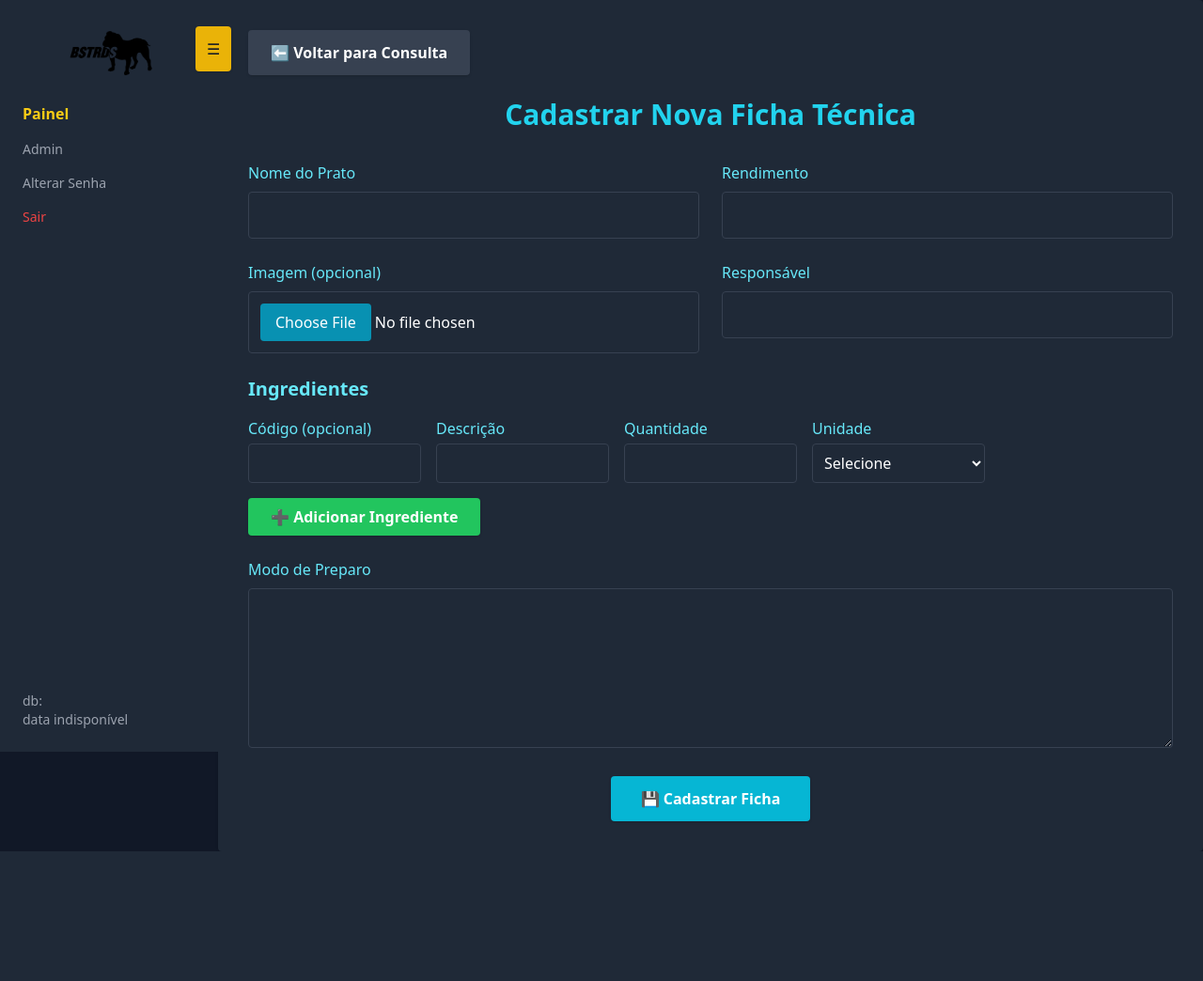
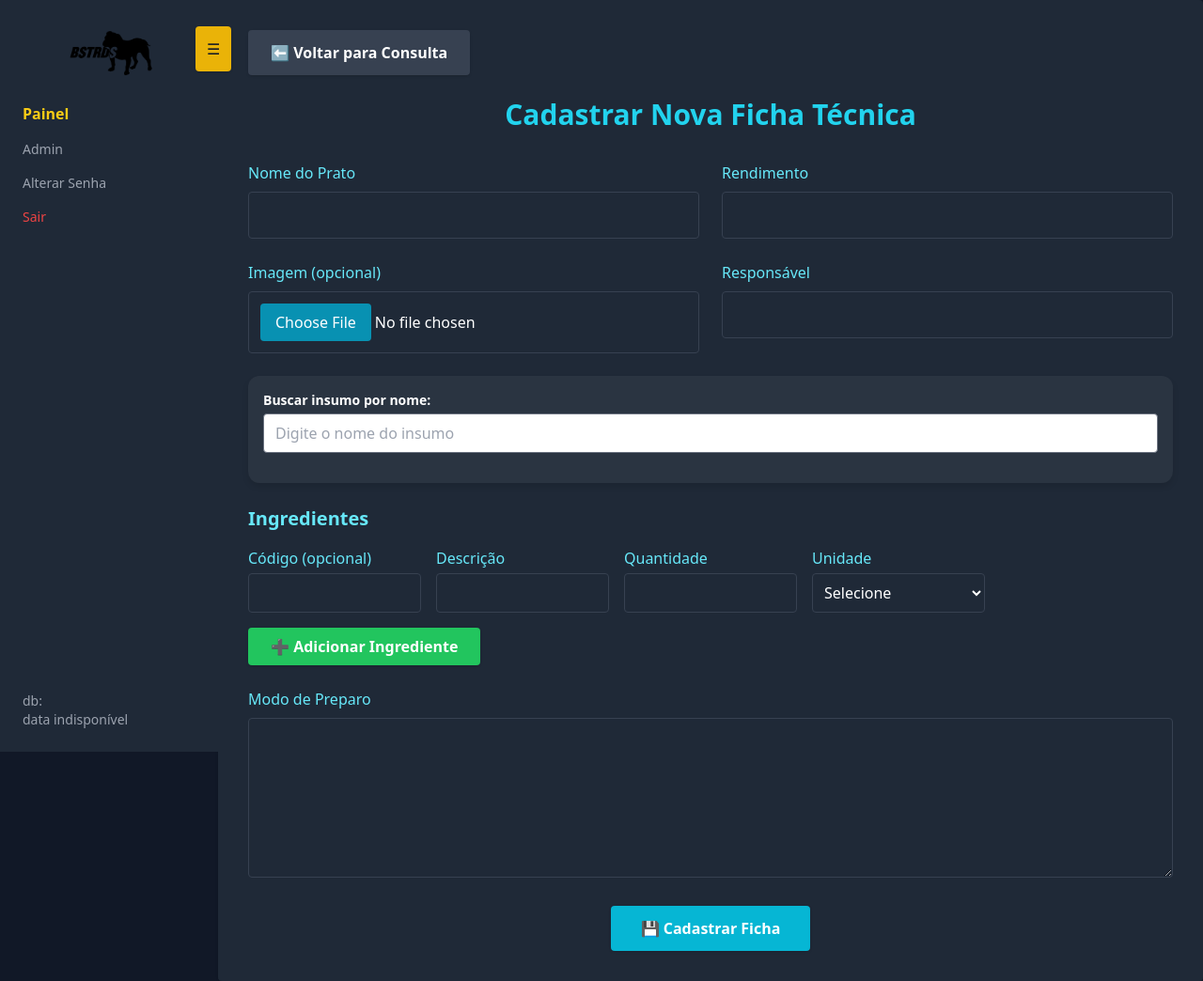
Before and after one commit to fguernieri/intranet, a PHP site: page /intranet/modules/ficha_tecnica/cadastrar_ficha.php in a window 1280 px wide. Shown: the whole page at 94% size. Before the commit the page ends 906 px from the top, so only its background shows below. Run offline with PHP 8.4, Linux system fonts and the light colour scheme; the visitor is signed in with stand-in values (Sample User, id 1); data that the repository does not hold is empty; some libraries are stand-ins or nearby versions.

Commit message:
pesquisa insumo

```diff
--- a/assets/css/style.css
+++ b/assets/css/style.css
@@ -62,7 +62,7 @@
   font-weight: bold;
 }
 
-card1.no-hover:hover {
+.card1.no-hover:hover {
   transform: none !important;
 }
 
--- a/modules/ficha_tecnica/cadastrar_ficha.php
+++ b/modules/ficha_tecnica/cadastrar_ficha.php
@@ -54,6 +54,73 @@ include __DIR__ . '/../../sidebar.php';
         <label class="text-cyan-300 block mb-2 font-medium">Responsável</label>
         <input type="text" name="usuario" required class="w-full p-3 rounded bg-gray-800 border border-gray-700 focus:outline-none focus:ring-2 focus:ring-cyan-500">
       </div>
+
+      <!-- Card com fundo amarelo claro para busca de insumo -->
+      <div class="card1 no-hover col-span-2">
+        <label for="busca_insumo" class="block text-sm font-semibold text-white mb-1">Buscar insumo por nome:</label>
+        <div class="mb-4">
+          <input type="text" id="busca_insumo" oninput="buscarInsumo()" class="border border-gray-500 rounded px-3 py-2 w-full text-gray-900 bg-white" placeholder="Digite o nome do insumo">
+        </div>
+
+        <!-- Tabela de resultados -->
+        <div id="tabela_resultados" class="hidden overflow-x-auto">
+          <table class="w-full bg-gray-500 border border-gray-300">
+            <thead>
+              <tr class="bg-gray-200 text-gray-800">
+                <th class="px-4 py-2 text-left">Descrição</th>
+                <th class="px-4 py-2 text-left">Código</th>
+                <th class="px-4 py-2 text-left">Unidade</th>
+              </tr>
+            </thead>
+            <tbody id="corpo_tabela"></tbody>
+          </table>
+        </div>
+      </div>
+
+      <script>
+      function buscarInsumo() {
+        const termo = document.getElementById('busca_insumo').value;
+        if (termo.length < 2) {
+          document.getElementById('tabela_resultados').classList.add('hidden');
+          return;
+        }
+        fetch('buscar_insumos.php', {
+          method: 'POST',
+          headers: { 'Content-Type': 'application/x-www-form-urlencoded' },
+          body: 'termo=' + encodeURIComponent(termo)
+        })
+        .then(res => res.json())
+        .then(dados => {
+          const codigosUnicos = new Set();
+          const resultados = dados.filter(insumo => {
+            if (codigosUnicos.has(insumo.codigo)) return false;
+            codigosUnicos.add(insumo.codigo);
+            return true;
+          });
+
+          const tabela = document.getElementById('tabela_resultados');
+          const corpo = document.getElementById('corpo_tabela');
+          corpo.innerHTML = '';
+
+          if (resultados.length > 0) {
+            resultados.forEach(insumo => {
+              const row = document.createElement('tr');
+              row.classList.add('border-t');
+              row.innerHTML = `
+                <td class="px-4 py-2 text-gray-900">${insumo.Insumo}</td>
+                <td class="px-4 py-2 text-gray-900">${insumo.codigo}</td>
+                <td class="px-4 py-2 text-gray-900">${insumo.unidade}</td>
+              `;
+              corpo.appendChild(row);
+            });
+            tabela.classList.remove('hidden');
+          } else {
+            tabela.classList.add('hidden');
+          }
+        });
+      }
+      </script>
+
 
       <!-- Ingredientes -->
       <div class="col-span-1 md:col-span-2">
```
Also changed, not shown: modules/ficha_tecnica/buscar_insumos.php (added, +18 -0 lines).
